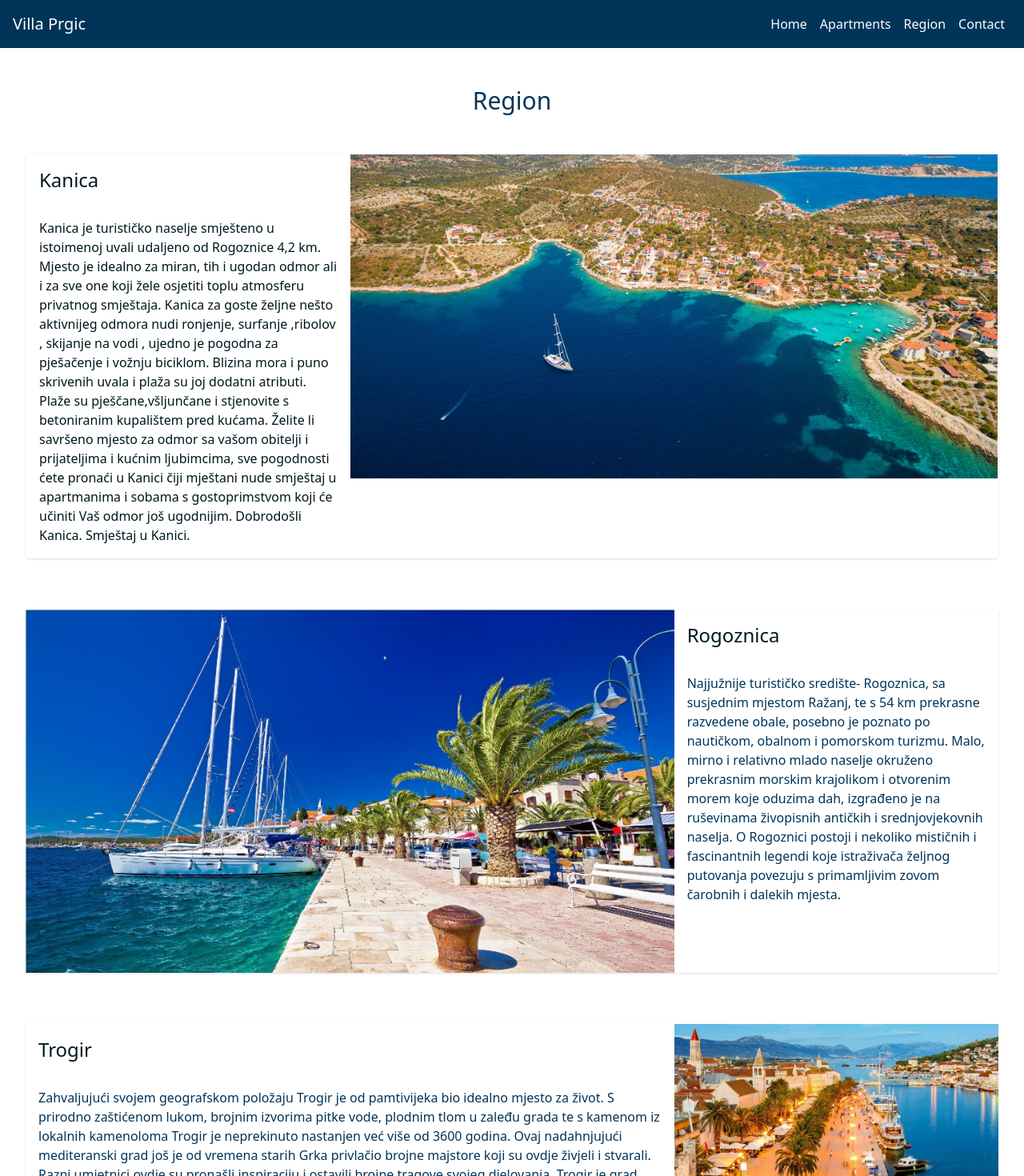
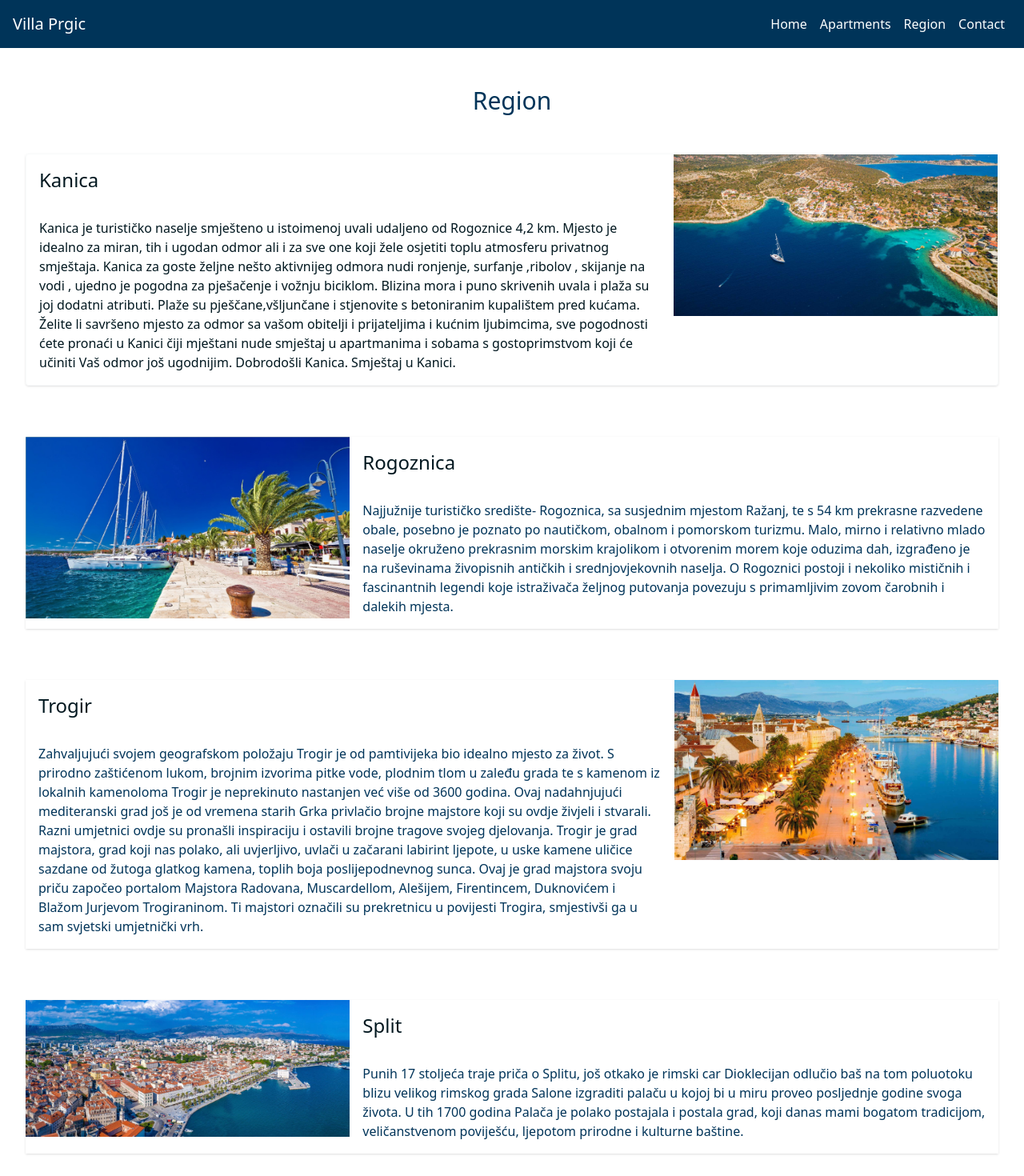
Before and after one commit to valentin994/villa-prgic, a React (Vite) app: page /villa-prgic/region in a window 1280 px wide. Shown: the top 1470 px of the page at 80% size. Built offline with nearby package versions, Linux system fonts and the light colour scheme.

Commit message:
fix region for desktop view

```diff
--- a/src/Components/Region.tsx
+++ b/src/Components/Region.tsx
@@ -8,7 +8,7 @@ function Region() {
       <div className="container">
         <p className="text-secondary text-3xl text-center p-4">Region</p>
         <div className="grid grid-cols-3 border border-gray-50 rounded shadow my-8">
-          <div className="">
+          <div className="col-span-2">
             <p className="text-primary text-2xl p-4">Kanica</p>
             <p className="text-primary p-4">
               Kanica je turističko naselje smješteno u istoimenoj uvali udaljeno
@@ -29,16 +29,16 @@ function Region() {
           <img
             src={KanicaImage}
             alt="Kanica"
-            className="object-cover max-w-full h-auto col-span-2"
+            className="object-cover max-w-full h-auto"
           />
         </div>
         <div className="grid grid-cols-3 border-1 border-gray shadow my-16">
           <img
             src={RogoznicaImage}
             alt="Rogoznica"
-            className="object-cover max-w-full h-auto col-span-2"
+            className="object-cover max-w-full h-auto"
           />
-          <div className="">
+          <div className="col-span-2">
             <p className="text-primary text-2xl p-4 text-piction-blue">
               Rogoznica
             </p>
@@ -83,6 +83,13 @@ function Region() {
             className="object-cover max-w-full h-auto"
           />
         </div>
+        <div className="grid grid-cols-3 border-1 border-gray shadow my-16">
+          <img
+              src={SplitImage}
+              alt="Split"
+              className="object-cover max-w-full h-auto"
+          />
+          <div className="col-span-2">
             <p className="text-primary text-2xl p-4 text-piction-blue">Split</p>
             <p className="text-primary p-4 text-secondary">
               Punih 17 stoljeća traje priča o Splitu, još otkako je rimski car
@@ -90,23 +97,10 @@ function Region() {
               Salone izgraditi palaču u kojoj bi u miru proveo posljednje godine
               svoga života. U tih 1700 godina Palača je polako postajala i postala
               grad, koji danas mami bogatom tradicijom, veličanstvenom poviješću,
-          ljepotom prirodne i kulturne baštine. Dioklecijanova palača i cijela
-          povijesna jezgra Splita na spisku su svjetske baštine UNESCO - a još
-          od 1979., i to ne samo zbog izvanredne očuvanosti same Palače, nego
-          bar jednako zbog toga što Palača i njezin grad (ili grad i njegova
-          Palača, kako vam drago) i dalje žive punim životom. U toj strukturi
-          vidljivi su i još uvijek živi svi povijesni slojevi od starog Rima,
-          preko srednjeg vijeka do danas. Šetnjom kroz drevni grad moguće je
-          putovati kroz vrijeme, promatrati vrhunske primjere antičke
-          arhitekture poput Peristila, srednjovjekovne romaničke crkvice i
-          gotičke palače, renesansne portale plemićkih kuća, barokne fasade, sve
-          do moderne arhitekture izvanredno uklopljene u bogatu baštinu.
+              ljepotom prirodne i kulturne baštine.
             </p>
-        <img
-          src={SplitImage}
-          alt="Split"
-          className="object-cover max-w-full h-auto p-4"
-        />
+          </div>
+        </div>
       </div>
     </div>
   );
```
Lines whose indentation alone changed are shown as unchanged.
